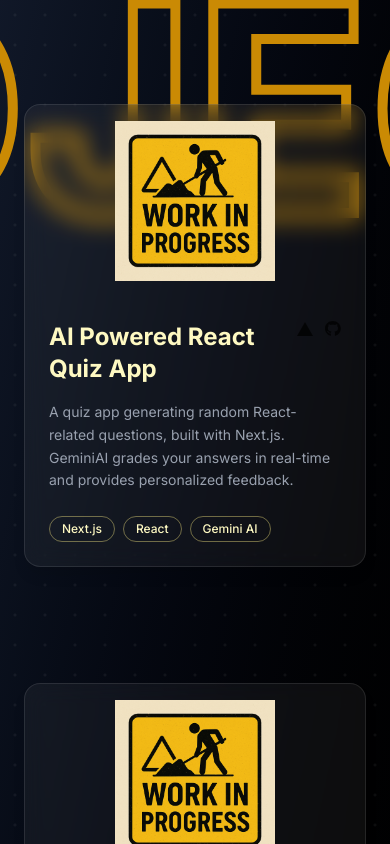
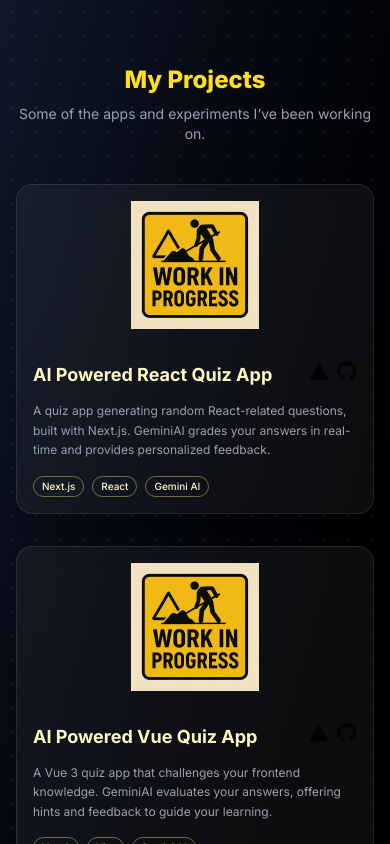
Before and after one commit to lukaskourilcz/nxt-portfolio, a Next.js app: page /components/projects in a window 390 px wide. Shown: the top 844 px of the page. Built offline with nearby package versions, Linux system fonts and the light colour scheme.

Commit message:
projects section framer added, made responsive

```diff
--- a/src/app/components/projects/page.js
+++ b/src/app/components/projects/page.js
@@ -1,6 +1,9 @@
+"use client";
+
 import React from "react";
 import Image from "next/image";
 import Link from "next/link";
+import { motion } from "framer-motion";
 
 export default function ProjectsSection() {
   const projects = [
@@ -36,23 +39,54 @@ export default function ProjectsSection() {
   return (
     <section
       id="projects"
-      className="relative bg-gradient-to-br from-gray-900 to-black text-white py-24 px-6 lg:px-20 overflow-hidden"
+      className="relative bg-gradient-to-br from-gray-900 to-black text-white py-16 px-4 sm:px-8 lg:px-20 overflow-hidden"
     >
-      <div className="absolute inset-0 bg-[radial-gradient(circle,rgba(255,255,255,0.05)_1px,transparent_2px)] bg-[length:30px_30px]"></div>
+      <div className="absolute inset-0 bg-[radial-gradient(circle,rgba(255,255,255,0.05)_1px,transparent_2px)] bg-[length:24px_24px] sm:bg-[length:30px_30px]"></div>
 
-      <div className="w-full flex justify-center relative z-10 mb-16 -mt-33">
-        <h2 className="absolute text-[18rem] font-bold text-transparent [-webkit-text-stroke:10px_rgba(202,138,4)] text-center leading-none">
-          PROJECTS
+      <motion.h2
+        initial={{ opacity: 0 }}
+        whileInView={{ opacity: 0.15 }}
+        transition={{ duration: 1, ease: "easeOut" }}
+        viewport={{ once: true }}
+        className="hidden sm:flex absolute inset-0 items-center justify-center text-[4rem] sm:text-[8rem] md:text-[12rem] lg:text-[18rem] font-bold text-transparent
+                  [-webkit-text-stroke:4px_rgba(202,138,4,0.5)] md:[-webkit-text-stroke:8px_rgba(202,138,4,0.5)] leading-none pointer-events-none text-center"
+      >
+        PROJECTS
+      </motion.h2>
+
+      <motion.div
+        initial={{ opacity: 0 }}
+        whileInView={{ opacity: 1 }}
+        transition={{ duration: 0.8, ease: "easeOut" }}
+        viewport={{ once: true }}
+        className="relative z-10 text-center mb-10 sm:mb-16"
+      >
+        <h2 className="text-2xl sm:text-3xl md:text-5xl font-extrabold text-yellow-300">
+          My Projects
         </h2>
-      </div>
+        <p className="text-gray-400 mt-2 sm:mt-3 max-w-xl mx-auto text-sm sm:text-base md:text-lg">
+          Some of the apps and experiments I’ve been working on.
+        </p>
+      </motion.div>
 
-      <div className="grid md:grid-cols-2 lg:grid-cols-3 gap-10 relative z-10">
+      <motion.div
+        initial="hidden"
+        whileInView="visible"
+        transition={{ staggerChildren: 0.2 }}
+        viewport={{ once: true }}
+        className="grid sm:grid-cols-2 lg:grid-cols-3 gap-8 sm:gap-10 relative z-10"
+      >
         {projects.map((proj, i) => (
-          <div
+          <motion.div
             key={i}
-            className="group bg-white/5 mt-19 backdrop-blur-md rounded-2xl border border-white/10 shadow-lg hover:shadow-yellow-400/10 transition-transform duration-300 hover:-translate-y-1 overflow-hidden"
+            variants={{
+              hidden: { opacity: 0 },
+              visible: { opacity: 1 },
+            }}
+            transition={{ duration: 0.8, ease: "easeOut" }}
+            className="group bg-white/5 backdrop-blur-md rounded-2xl border border-white/10 shadow-lg hover:shadow-yellow-400/10 transition-transform duration-300 hover:-translate-y-1 overflow-hidden"
           >
-            <div className="relative w-full h-48 overflow-hidden rounded-t-2xl">
+            <div className="relative w-full h-40 sm:h-48 overflow-hidden rounded-t-2xl">
               <Image
                 src={proj.image}
                 alt={proj.title}
@@ -61,20 +95,20 @@ export default function ProjectsSection() {
               />
             </div>
 
-            <div className="p-6 flex flex-col">
-              <div className="flex justify-between items-start mb-4">
-                <h3 className="text-2xl font-bold text-yellow-100 group-hover:text-yellow-300 transition">
+            <div className="p-4 sm:p-6 flex flex-col">
+              <div className="flex justify-between items-start mb-3 sm:mb-4">
+                <h3 className="text-lg sm:text-xl md:text-2xl font-bold text-yellow-100 group-hover:text-yellow-300 transition">
                   {proj.title}
                 </h3>
-                <div className="flex gap-3">
+                <div className="flex gap-2 sm:gap-3">
                   {proj.vercel && (
                     <Link href={proj.vercel} target="_blank">
                       <Image
                         src="/icons/vercel.svg"
                         alt="Vercel"
-                        width={22}
-                        height={22}
-                        className="opacity-70 hover:opacity-100 hover:scale-110 transition"
+                        width={20}
+                        height={20}
+                        className="sm:w-[22px] sm:h-[22px] opacity-70 hover:opacity-100 hover:scale-110 transition"
                       />
                     </Link>
                   )}
@@ -83,16 +117,16 @@ export default function ProjectsSection() {
                       <Image
                         src="/icons/github.svg"
                         alt="GitHub"
-                        width={22}
-                        height={22}
-                        className="opacity-70 hover:opacity-100 hover:scale-110 transition invert"
+                        width={20}
+                        height={20}
+                        className="sm:w-[22px] sm:h-[22px] opacity-70 hover:opacity-100 hover:scale-110 transition invert"
                       />
                     </Link>
                   )}
                 </div>
               </div>
 
-              <p className="text-gray-400 mb-6 text-sm leading-relaxed">
+              <p className="text-gray-400 mb-4 sm:mb-6 text-xs sm:text-sm leading-relaxed">
                 {proj.description}
               </p>
 
@@ -100,16 +134,16 @@ export default function ProjectsSection() {
                 {proj.tech.map((t, j) => (
                   <span
                     key={j}
-                    className="px-3 py-1 text-xs font-medium border border-yellow-200/40 text-yellow-100 rounded-full"
+                    className="px-2 sm:px-3 py-0.5 sm:py-1 text-[10px] sm:text-xs font-medium border border-yellow-200/40 text-yellow-100 rounded-full"
                   >
                     {t}
                   </span>
                 ))}
               </div>
             </div>
-          </div>
+          </motion.div>
         ))}
-      </div>
+      </motion.div>
     </section>
   );
 }
```
